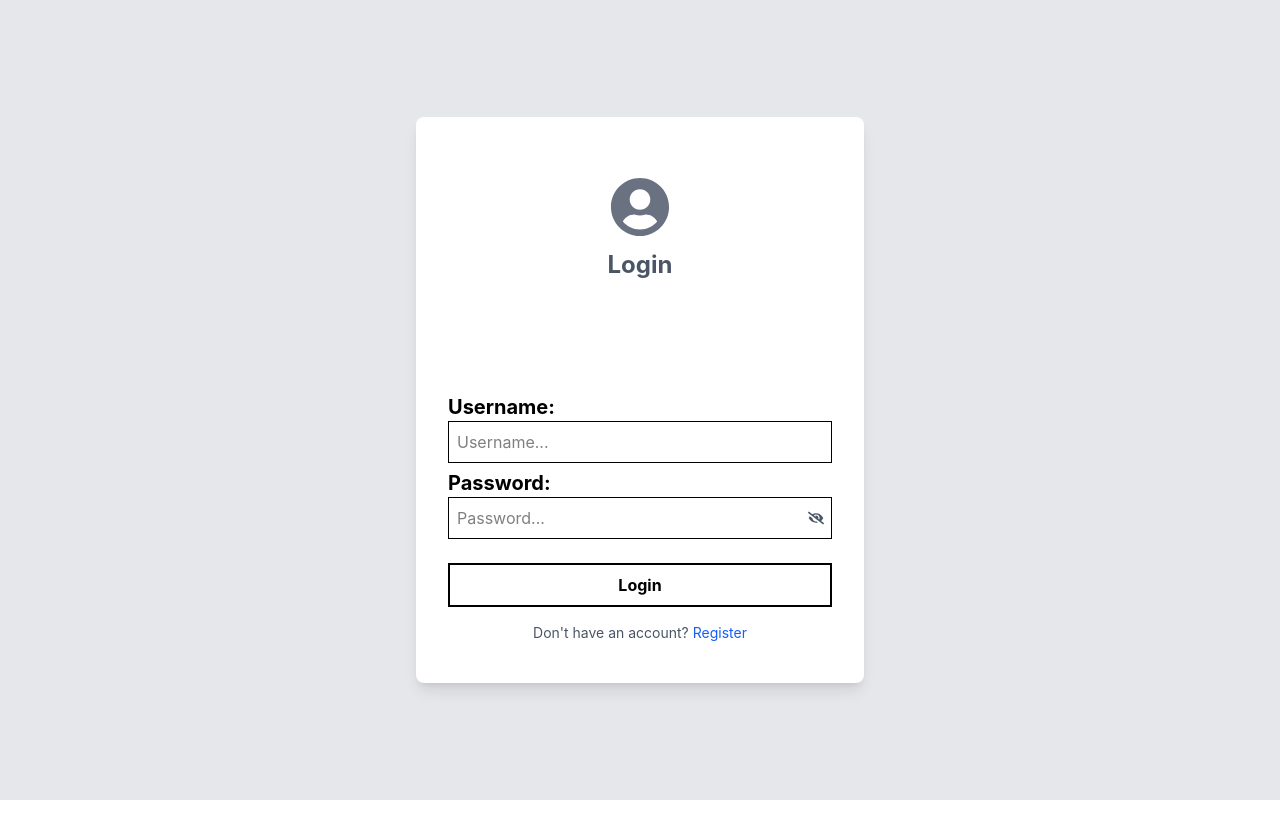
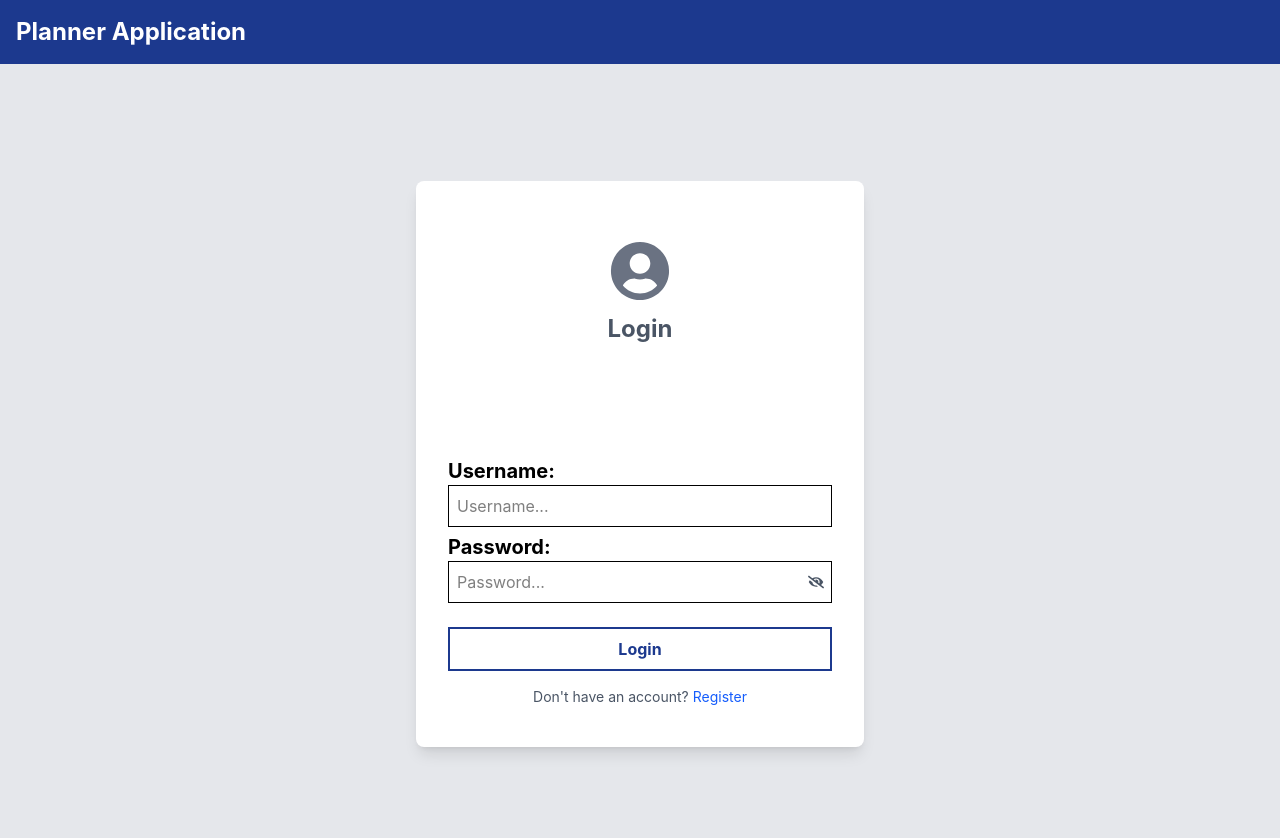
Before and after one commit to ngoertzen2/PlannerApplication, a React (Vite) app in the folder frontend/: page /login in a window 1280 px wide. Shown: the top 838 px of the page. Before the commit the page ends 800 px from the top, so only its background shows below. Built offline with nearby package versions, Linux system fonts and the light colour scheme.

Commit message:
(feature) basic navbar with popup functionality

```diff
--- a/frontend/package.json
+++ b/frontend/package.json
@@ -10,6 +10,9 @@
     "preview": "vite preview"
   },
   "dependencies": {
+    "@emotion/react": "^11.14.0",
+    "@emotion/styled": "^11.14.1",
+    "@mui/material": "^7.3.9",
     "prop-types": "^15.8.1",
     "react": "^19.2.0",
     "react-dom": "^19.2.0",
--- a/frontend/src/App.jsx
+++ b/frontend/src/App.jsx
@@ -1,6 +1,7 @@
 import React, { useMemo, useState } from "react";
 import LoginPage from "./components/LoginPage.jsx"
 import MainPage from "./components/MainPage.jsx"
+import Layout from "./components/layout/Layout.jsx";
 import ProtectedRoute from "./components/ProtectedRoute.jsx"
 import { Routes, Route } from 'react-router-dom';
 import UserDataContext from "../context/UserDataContext.jsx";
@@ -18,6 +19,7 @@ const App = () => {
 
     <div>
       <UserDataContext.Provider value={contextValue}>
+        <Layout>
           <Routes>
 
             <Route path="/" element={
@@ -27,6 +29,7 @@ const App = () => {
 
             <Route path="/login" element={<LoginPage />} />
           </Routes>
+        </Layout>
       </UserDataContext.Provider>
     </div>
 
--- a/frontend/src/components/LoginPage.jsx
+++ b/frontend/src/components/LoginPage.jsx
@@ -76,7 +76,8 @@ const LoginPage = () => {
       // success
       Swal.fire({
         icon: "success",
-        title: "Login Successful",
+        title: "Welcome",
+        text: "Login Successful",
         timer: 1200,
         showConfirmButton: false,
       });
@@ -206,7 +207,10 @@ const LoginPage = () => {
                 mode === "login" ? signIn() : registerUser();
               }}
             >
-              <GeneralButton text={mode === "login" ? "Login" : "Register"} />
+              <GeneralButton
+              text={mode === "login" ? "Login" : "Register"}
+              color={"blue"}
+              />
             </div>
           </div>
           <div className="mt-4 text-center text-sm text-gray-600">
--- a/frontend/src/components/general/GeneralButton.jsx
+++ b/frontend/src/components/general/GeneralButton.jsx
@@ -27,9 +27,10 @@ const GeneralButton = ({
     red: "border-red-900 text-red-900 hover:bg-red-900 disabled:text-red-900",
     blue: "border-blue-900 text-blue-900 hover:bg-blue-900 disabled:text-blue-900",
     black: "border-black text-black hover:bg-black",
-    green:
-      "border-green-900 text-green-900 hover:bg-green-900 disabled:text-green-900",
+    green: "border-green-900 text-green-900 hover:bg-green-900 disabled:text-green-900",
+    gray: "border-gray-800 text-gray-800 hover:bg-gray-800 disabled:text-gray-800",
   };
+
   return (
     <Link to={to} target={openInNewTab ? "_blank" : "_self"}>
       <button
--- /dev/null
+++ b/frontend/src/components/layout/AccountModal.jsx
@@ -0,0 +1,52 @@
+import { useEffect } from "react";
+
+const AccountModal = ({ openState, handleClose }) => {
+
+  useEffect(() => {
+    const handleEsc = (e) => {
+      if (e.key === "Escape") handleClose();
+    };
+
+    if (openState) {
+      document.addEventListener("keydown", handleEsc);
+    }
+
+    return () => document.removeEventListener("keydown", handleEsc);
+  }, [openState, handleClose]);
+
+  return (
+    <>
+      {/* Backdrop */}
+      <div
+        className={`fixed inset-0 bg-black/40 transition-opacity duration-300 ${
+          openState ? "opacity-100 visible" : "opacity-0 invisible"
+        }`}
+        onClick={handleClose}
+      />
+
+      {/* Sidebar */}
+      <div
+        className={`fixed top-0 right-0 h-full w-80 bg-white shadow-lg transform transition-transform duration-300 ${
+          openState ? "translate-x-0" : "translate-x-full"
+        }`}
+      >
+        <div className="p-6 flex flex-col h-full">
+          <h2 className="text-xl text-gray-800 font-primary font-bold">Account</h2>
+
+          <p className="mt-4 text-gray-600">
+            Account settings will go here.
+          </p>
+
+          <button
+            className="mt-auto ml-auto px-4 py-0 text-red-500 font-bold"
+            onClick={handleClose}
+          >
+            Close
+          </button>
+        </div>
+      </div>
+    </>
+  );
+};
+
+export default AccountModal
--- /dev/null
+++ b/frontend/src/components/layout/Layout.jsx
@@ -0,0 +1,35 @@
+import React, { useEffect, useContext } from "react";
+// Prop Types
+import PropTypes from "prop-types";
+// User Data Context
+import UserDataContext from "../../../context/UserDataContext";
+// Navigation Bar
+import Navbar from "./Navbar";
+
+/**
+ * @prop        children, anything goes between the starting and the closing brackets of the component
+ * @summary     Layout of the app
+ * @exports     Layout
+ */
+
+const Layout = ({ children }) => {
+  // Context State
+  const { userData } = useContext(UserDataContext);
+
+  // Getting the first path of the window href
+
+  return (
+    <div className="flex min-h-screen flex-col">
+      <div className="flex-grow">
+        <Navbar />
+        {children}
+      </div>
+    </div>
+  );
+};
+
+Layout.propTypes = {
+  children: PropTypes.node.isRequired,
+};
+
+export default Layout;
--- /dev/null
+++ b/frontend/src/components/layout/Navbar.jsx
@@ -0,0 +1,40 @@
+import React, { useState, useEffect, useContext } from "react";
+import { IoMenu } from "react-icons/io5";
+// React Router Dom
+import { useLocation } from "react-router-dom";
+import UserDataContext from "../../../context/UserDataContext";
+import AccountModal from "./AccountModal.jsx";
+
+
+const Navbar = () => {
+
+  const [openState, setOpenState] = React.useState(false);
+  const { userData } = useContext(UserDataContext);
+  const location = useLocation();
+
+  return (
+    <nav className="bg-blue-900 text-white p-4 flex items-center">
+      <h1 className="text-2xl font-bold">Planner Application</h1>
+      {userData && (
+        <div className="ml-auto gap-15 flex items-center">
+          <p className="text-sm mt-1">{userData.username}</p>
+          <IoMenu
+            className=" ml-auto text-2xl ml-4 cursor-pointer transition-all duration-200 hover:text-gray-400"
+            onClick={() => {
+              setOpenState(true);
+            }}
+          />
+        </div>
+
+      )}
+      {userData && (
+        <AccountModal
+          handleClose={() => setOpenState(false)}
+          openState={openState}
+        />
+      )}
+    </nav>
+    );
+};
+
+export default Navbar;
```
Also changed, not shown: 1 other file (tests, documents, lock files or other folders). Lines whose indentation alone changed are shown as unchanged.
